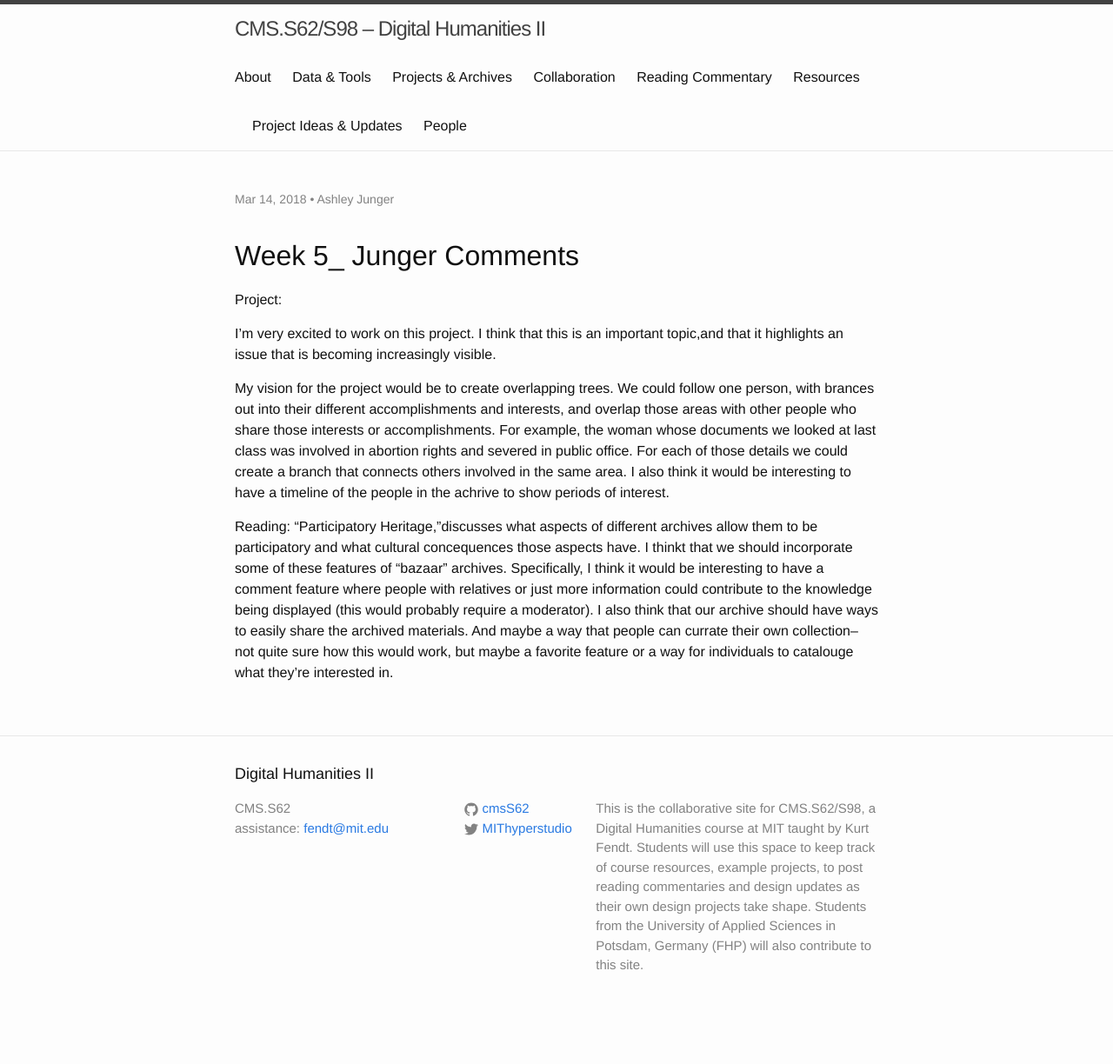
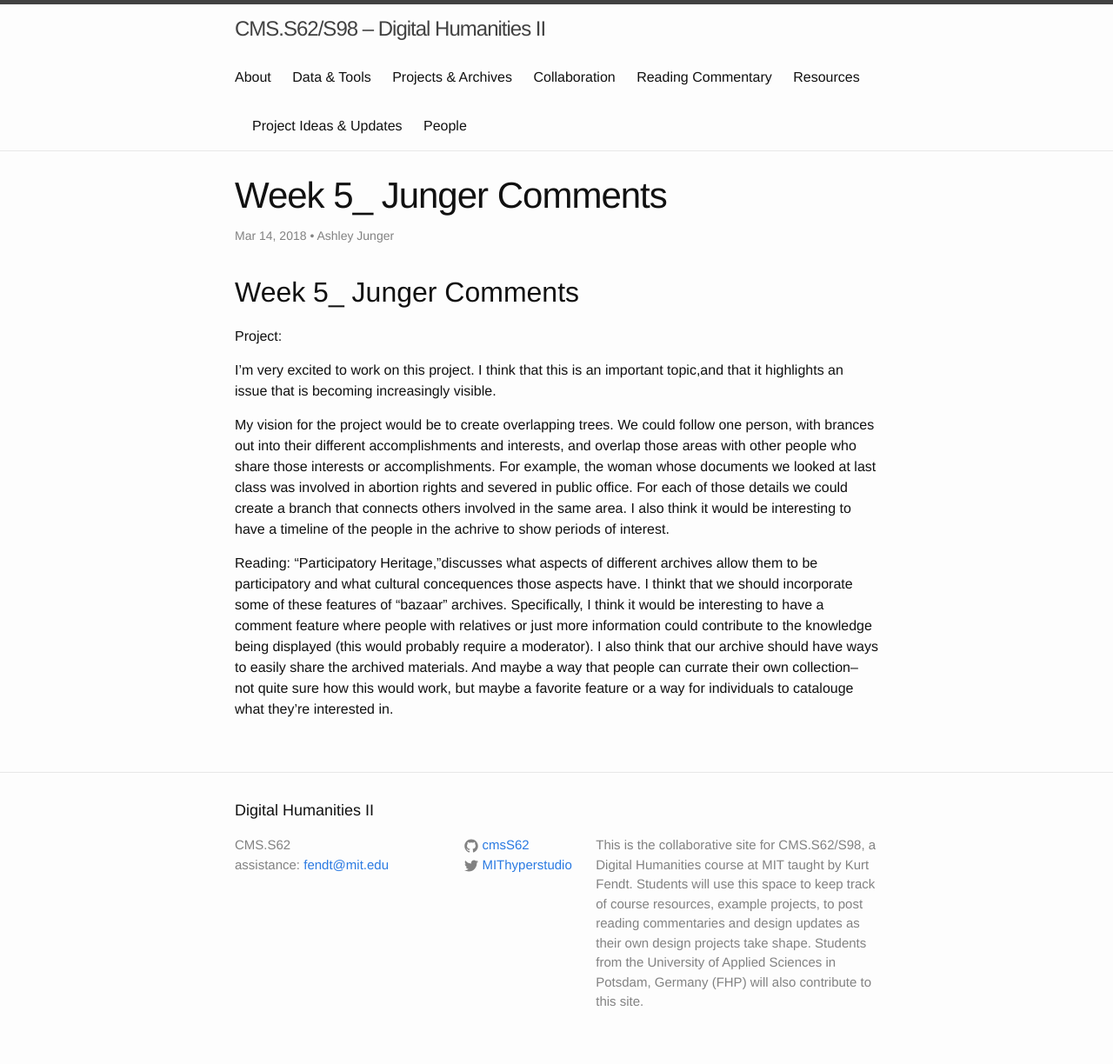
Before and after one commit to cmsS62/Spring-2018, a Jekyll site: the page built from _posts/2018-03-14-your-filename.md, in a window 1280 px wide. Shown: the whole page at 87% size. Built offline with Jekyll 4.4.1, drawn with Linux system fonts in a browser that asks for light colours; before the commit the page ends 1182 px from its top, so only the background shows below that.

Commit message:
Create 2018-03-14-your-filename.md

```diff
--- a/_posts/2018-03-14-your-filename.md
+++ b/_posts/2018-03-14-your-filename.md
@@ -2,7 +2,7 @@
 layout: post
 published: true
 category: commentary
-title: ''
+title: Week 5_ Junger Comments
 author: Ashley Junger
 ---
 ## Week 5_ Junger Comments
```
